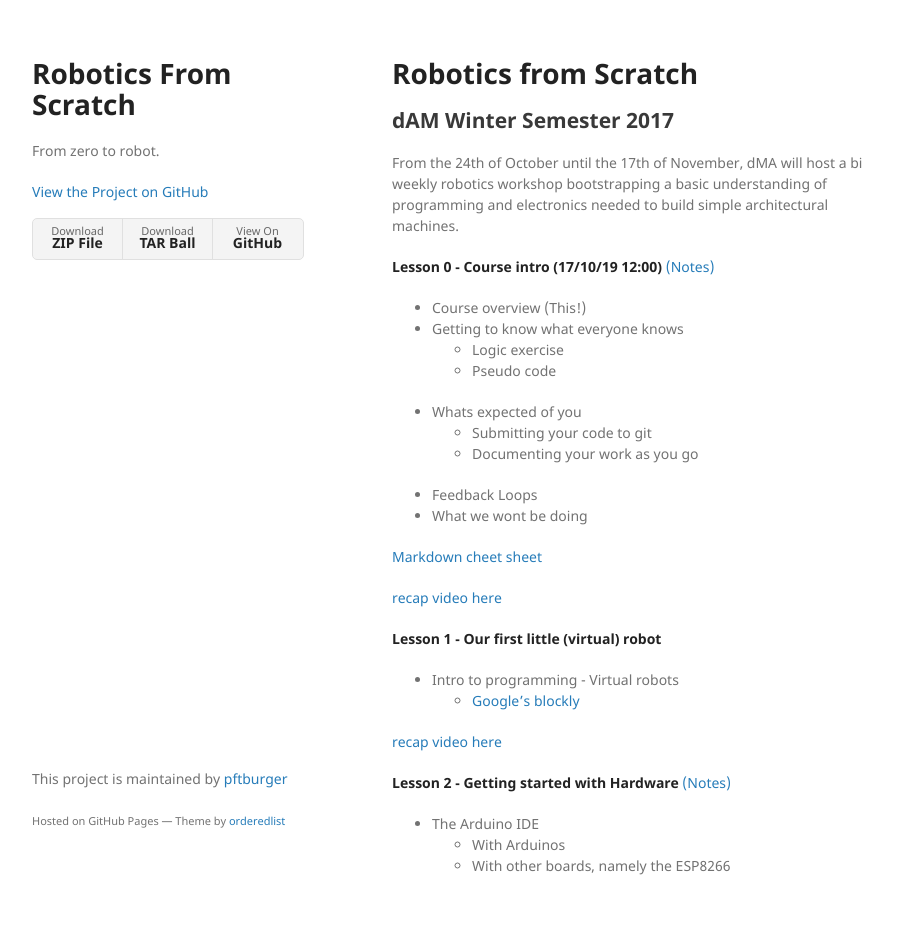
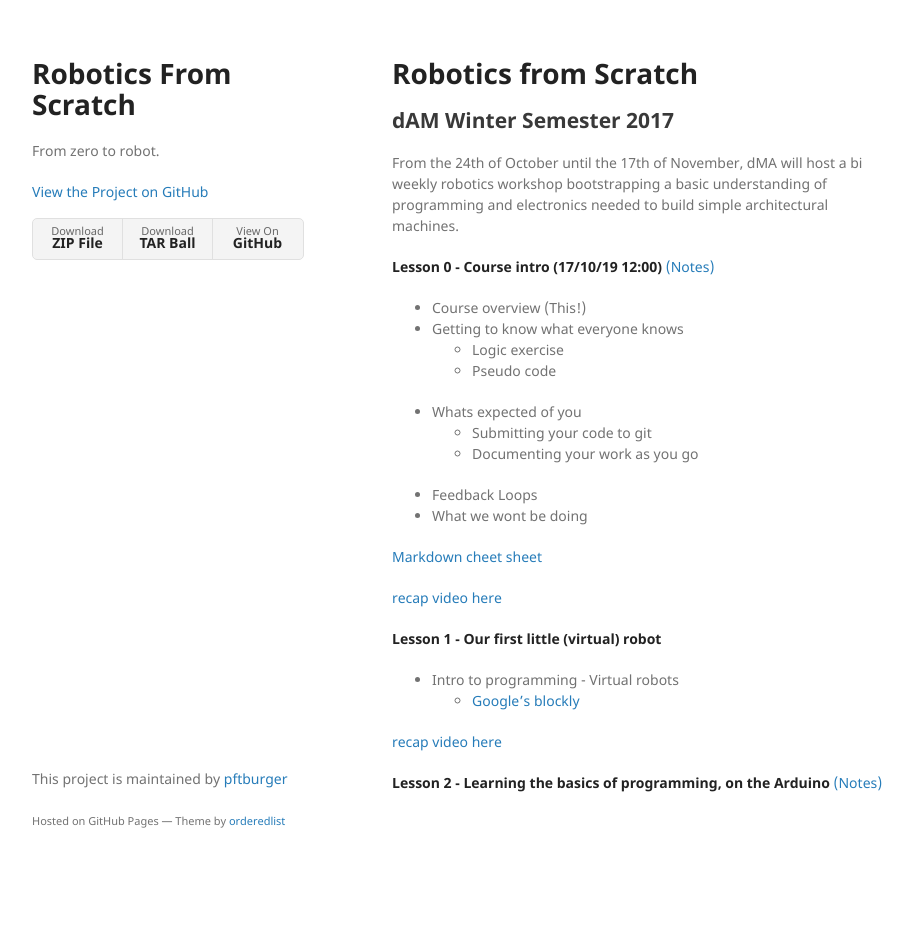
Before and after one commit to pftburger/roboticsFromScratch, a Jekyll site: the page built from docs/index.md, in a window 1280 px wide. Shown: the whole page, without its empty margins (178-1091 px from the left). Built offline with Jekyll 4.4.1, drawn with Linux system fonts in a browser that asks for light colours; our own code applies the rules of GitHub Pages for plain Markdown files; after the commit the page ends 900 px from its top, so only the background shows below that.

```diff
--- a/docs/index.md
+++ b/docs/index.md
@@ -28,8 +28,5 @@
 [recap video here](https://www.youtube.com/watch?v=h9a6zrO9VEk&list=PLgHWkjKjiYs3mFqDZF0KVfqiVzZhVk3xz&index=1)
 
 
-**Lesson 2 - Getting started with Hardware**
-[(Notes)](slides/C004-ESP8266Wemos/index.html)
-+ The Arduino IDE
-  + With Arduinos
-  + With other boards, namely the ESP8266
+**Lesson 2 - Learning the basics of programming, on the Arduino**
+[(Notes)](slides/Arduino001/index.html)
```
